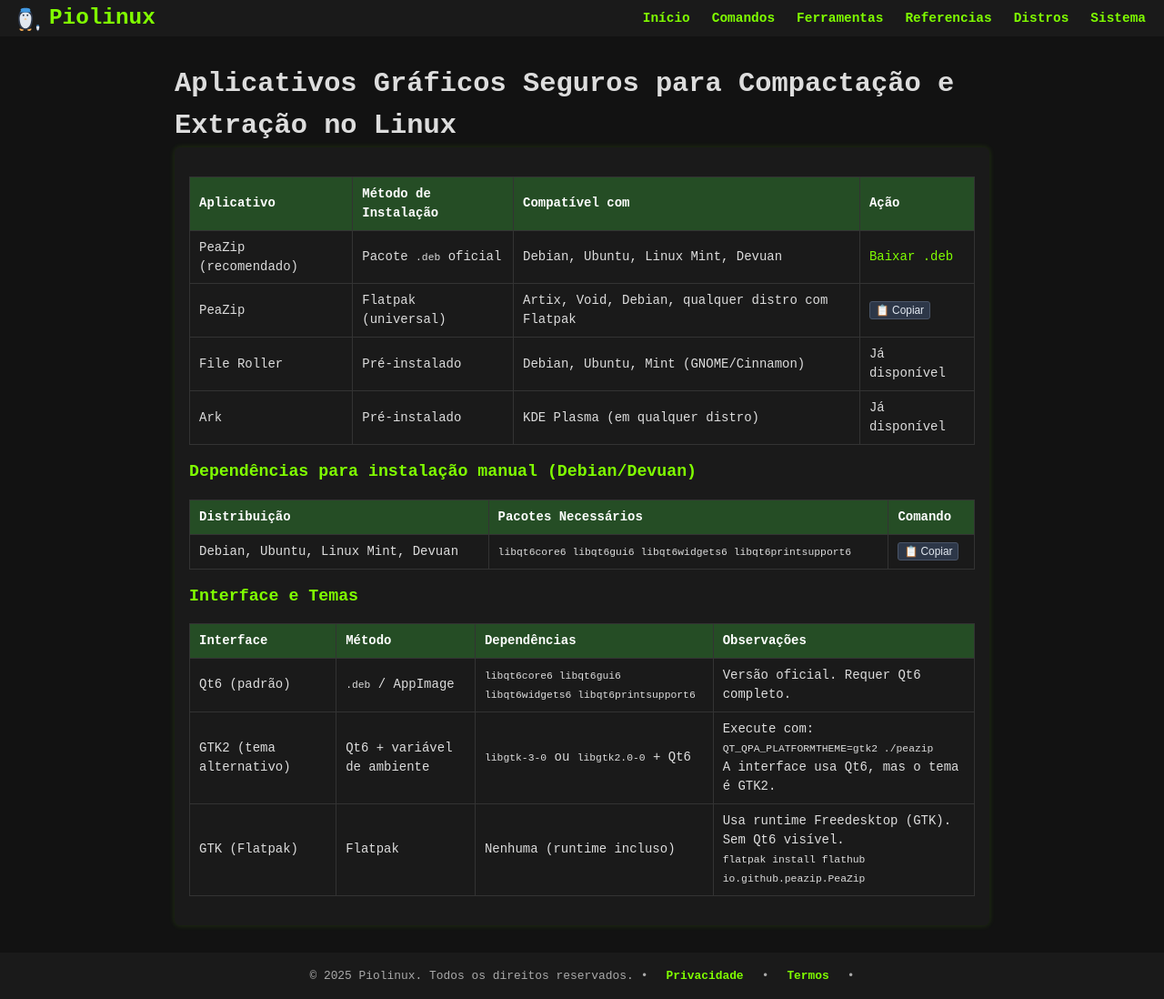
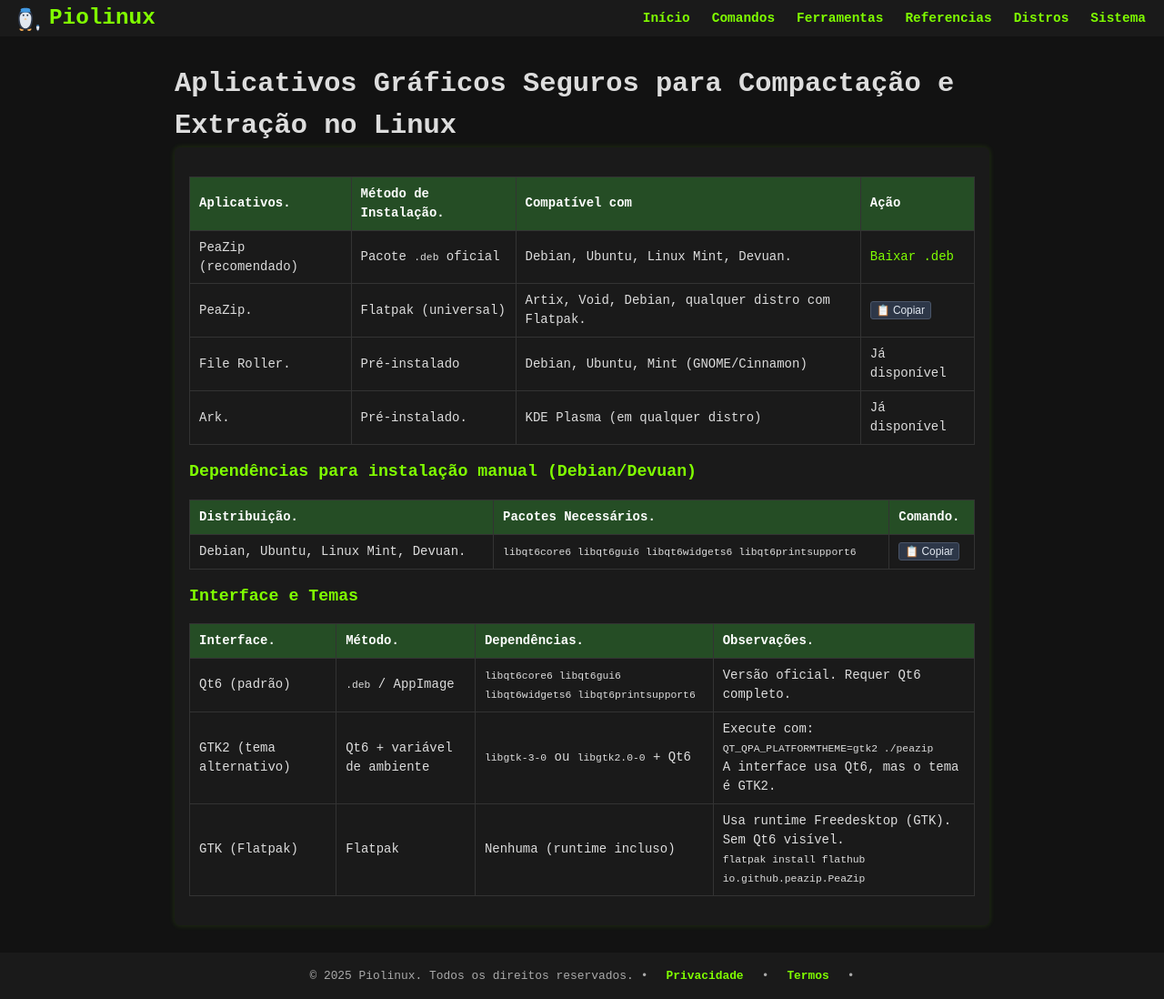
Before and after one commit to Piolinux/piolinux-site, a Jekyll site: the page built from _pages/_comandos/compactacao-e-arquivamento.md, in a window 1280 px wide. Shown: the whole page at 91% size. Built offline with Jekyll 4.4.1, drawn with Linux system fonts in a browser that asks for light colours.

Commit message:
Update compactacao-e-arquivamento.md

```diff
--- a/_pages/_comandos/compactacao-e-arquivamento.md
+++ b/_pages/_comandos/compactacao-e-arquivamento.md
@@ -12,8 +12,8 @@ permalink: /aplicativos-graficos-compactacao-linux/
 <table class="evergreen-table">
   <thead>
     <tr>
-      <th>Aplicativo</th>
-      <th>Método de Instalação</th>
+      <th>Aplicativos.</th>
+      <th>Método de Instalação.</th>
       <th>Compatível com</th>
       <th>Ação</th>
     </tr>
@@ -22,28 +22,28 @@ permalink: /aplicativos-graficos-compactacao-linux/
     <tr>
       <td data-label="Aplicativo">PeaZip (recomendado)</td>
       <td data-label="Método">Pacote <code>.deb</code> oficial</td>
-      <td data-label="Compatível com">Debian, Ubuntu, Linux Mint, Devuan</td>
+      <td data-label="Compatível com">Debian, Ubuntu, Linux Mint, Devuan.</td>
       <td data-label="Ação">
         <a href="https://github.com/peazip/PeaZip/releases" target="_blank" rel="noopener">Baixar .deb</a>
       </td>
     </tr>
     <tr>
-      <td data-label="Aplicativo">PeaZip</td>
+      <td data-label="Aplicativo">PeaZip.</td>
       <td data-label="Método">Flatpak (universal)</td>
-      <td data-label="Compatível com">Artix, Void, Debian, qualquer distro com Flatpak</td>
+      <td data-label="Compatível com">Artix, Void, Debian, qualquer distro com Flatpak.</td>
       <td data-label="Ação">
         <button class="copy-btn" data-command="flatpak install flathub io.github.peazip.PeaZip">📋 Copiar</button>
       </td>
     </tr>
     <tr>
-      <td data-label="Aplicativo">File Roller</td>
+      <td data-label="Aplicativo">File Roller.</td>
       <td data-label="Método">Pré-instalado</td>
       <td data-label="Compatível com">Debian, Ubuntu, Mint (GNOME/Cinnamon)</td>
       <td data-label="Ação">Já disponível</td>
     </tr>
     <tr>
-      <td data-label="Aplicativo">Ark</td>
-      <td data-label="Método">Pré-instalado</td>
+      <td data-label="Aplicativo">Ark.</td>
+      <td data-label="Método">Pré-instalado.</td>
       <td data-label="Compatível com">KDE Plasma (em qualquer distro)</td>
       <td data-label="Ação">Já disponível</td>
     </tr>
@@ -54,14 +54,14 @@ permalink: /aplicativos-graficos-compactacao-linux/
 <table class="evergreen-table">
   <thead>
     <tr>
-      <th>Distribuição</th>
-      <th>Pacotes Necessários</th>
-      <th>Comando</th>
+      <th>Distribuição.</th>
+      <th>Pacotes Necessários.</th>
+      <th>Comando.</th>
     </tr>
   </thead>
   <tbody>
     <tr>
-      <td data-label="Distribuição">Debian, Ubuntu, Linux Mint, Devuan</td>
+      <td data-label="Distribuição">Debian, Ubuntu, Linux Mint, Devuan.</td>
       <td data-label="Pacotes">
         <code>libqt6core6 libqt6gui6 libqt6widgets6 libqt6printsupport6</code>
       </td>
@@ -76,10 +76,10 @@ permalink: /aplicativos-graficos-compactacao-linux/
 <table class="evergreen-table">
   <thead>
     <tr>
-      <th>Interface</th>
-      <th>Método</th>
-      <th>Dependências</th>
-      <th>Observações</th>
+      <th>Interface.</th>
+      <th>Método.</th>
+      <th>Dependências.</th>
+      <th>Observações.</th>
     </tr>
   </thead>
   <tbody>
```
